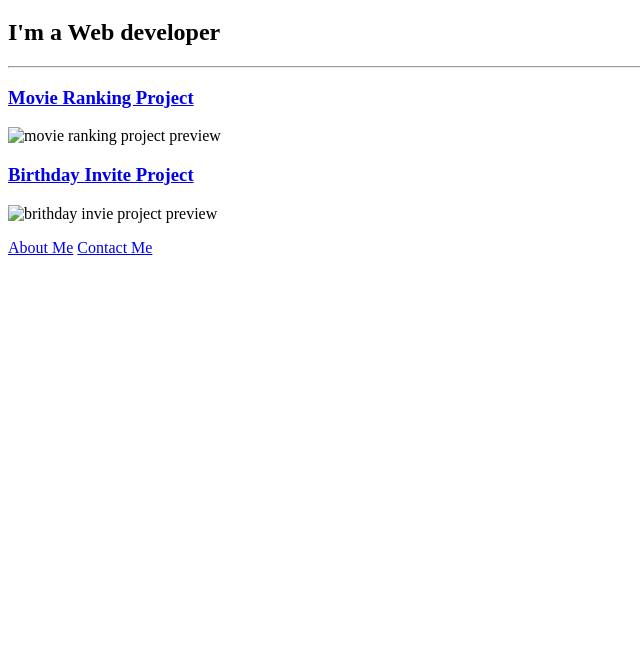
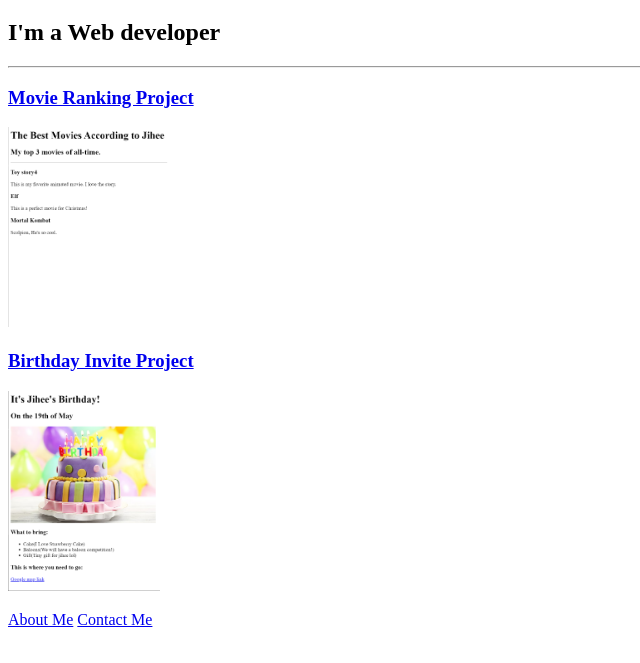
Before and after one commit to JIHOHOHO/html-portpolio, a plain HTML site: page index.html in a window 1280 px wide. Shown: the part 61-724 px from the top of the page, without its empty margins (0-640 px from the left). Drawn offline with Linux system fonts and the light colour scheme.

Commit message:
Add files via upload

```diff
--- a/index.html
+++ b/index.html
@@ -10,9 +10,9 @@
     <h2>I'm a Web developer</h2>
     <hr />
     <h3><a href="./public/movie-ranking.html">Movie Ranking Project</a></h3>
-    <img src="./assets/images/movieranking.png/" height="200" alt="movie ranking project preview"/>
+    <img src="./assets/images/movieranking.png" height="200" alt="movie ranking project preview"/>
     <h3><a href="./public/birthday-invite.html">Birthday Invite Project</a></h3>
-    <img src="./assets/images/birthdaypic.png/" height="200" alt="brithday invie project preview"/>
+    <img src="./assets/images/birthdaypic.png" height="200" alt="brithday invie project preview"/>
     <p><a href="./public/about.html">About Me</a>
        <a href="./public/contact.html">Contact Me</a></p>
 </body>
```
